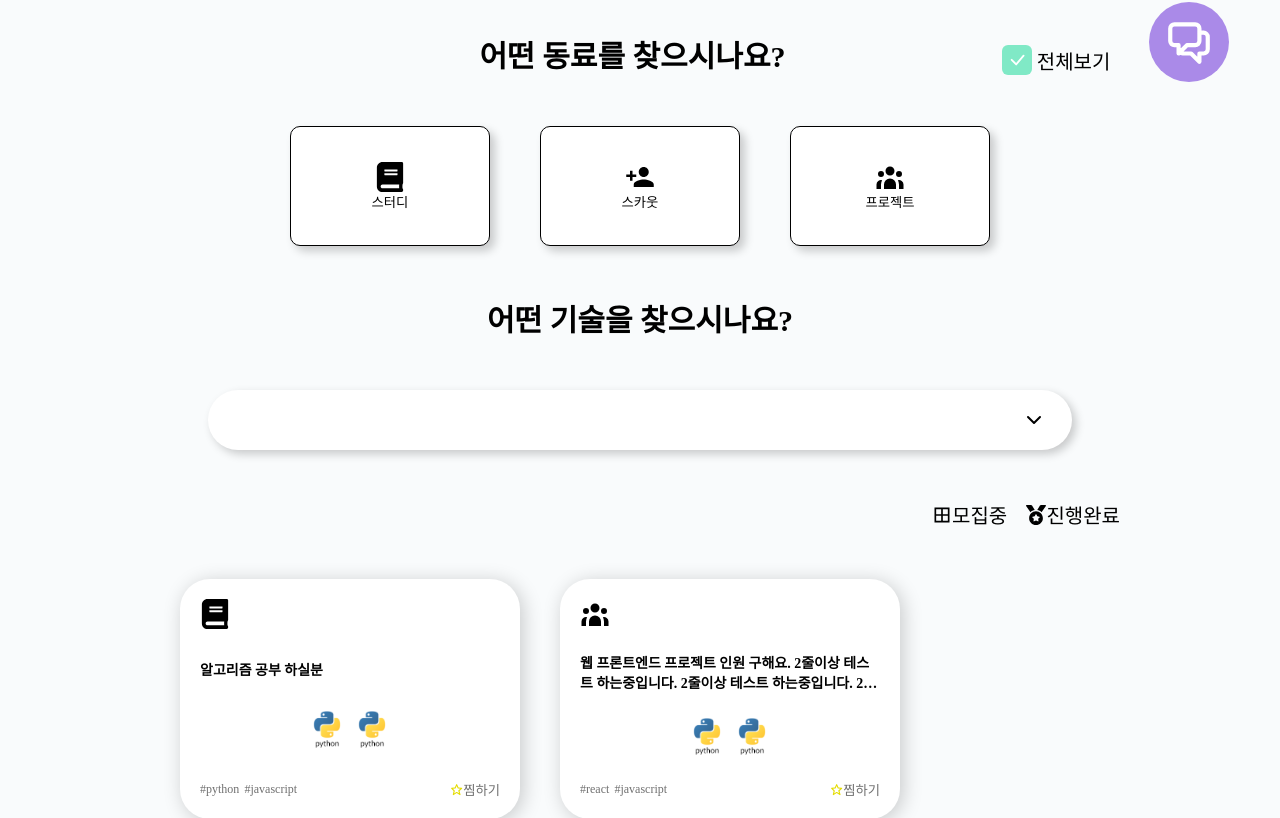
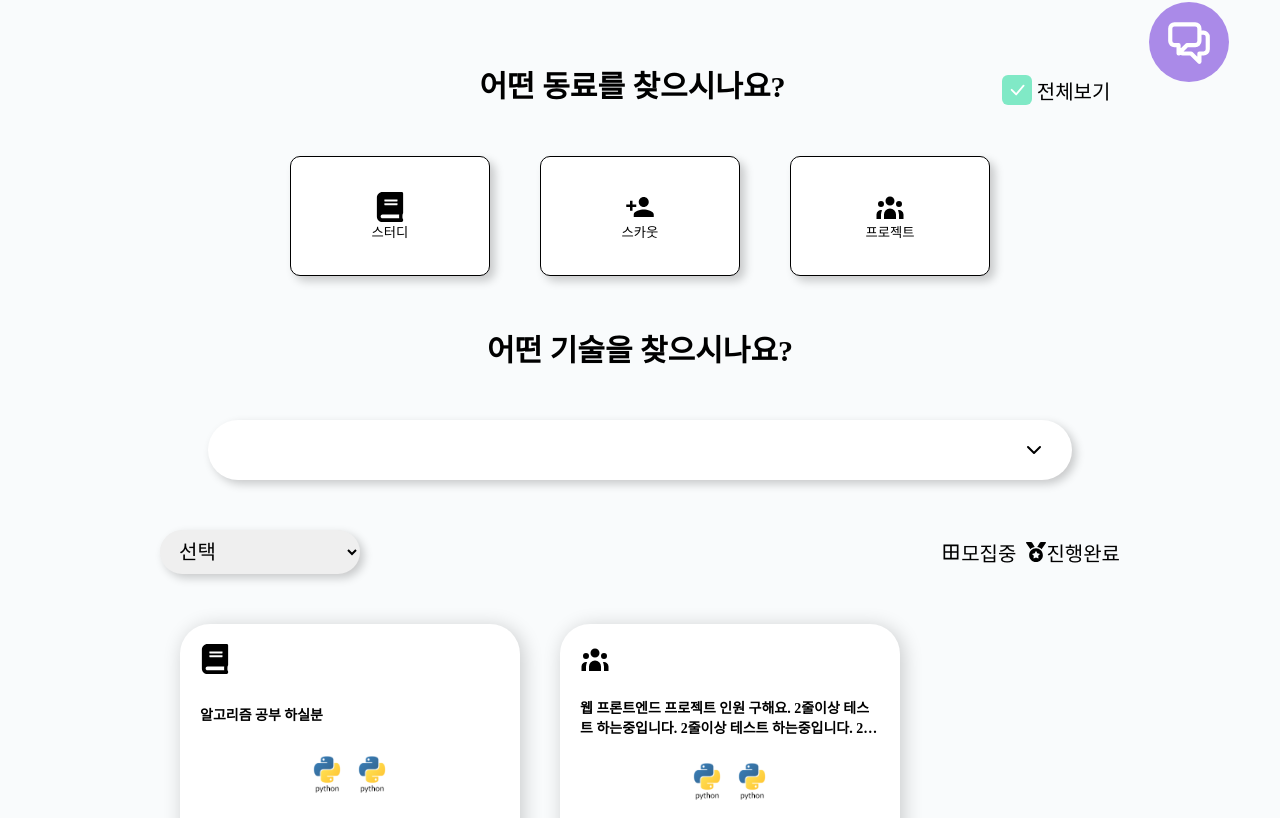
Before and after one commit to Rubminds/rubminds-frontend, a React (Create React App) app: page / in a window 1280 px wide. Shown: the part 638-1456 px from the top of the page. Built offline with nearby package versions, Linux system fonts and the light colour scheme.

Commit message:
feat: 랜딩페이지 지역 필터 추가(#31)

```diff
--- a/src/components/Landing/Banner/style.js
+++ b/src/components/Landing/Banner/style.js
@@ -3,7 +3,7 @@ import { flexCenter, flexColumn } from '../../../constants';
 import theme from '../../../common/theme';
 import { Iphone } from '../../../assets/imgs';
 
-export const LandingBanner = styled.div`
+export const LandingBanner = styled.section`
   height: 48rem;
   width: 100%;
   background: linear-gradient(
--- a/src/components/Landing/CategoryArea/style.js
+++ b/src/components/Landing/CategoryArea/style.js
@@ -1,7 +1,7 @@
 import styled from 'styled-components';
 import { flexColumn, flexCenter } from '../../../constants';
 
-export const CategoryWrapper = styled.div`
+export const CategoryWrapper = styled.section`
   ${flexCenter};
   margin-top: 5rem;
 `;
--- a/src/components/Landing/FilterArea/index.js
+++ b/src/components/Landing/FilterArea/index.js
@@ -3,7 +3,7 @@ import * as S from './style';
 import { BiBorderAll } from 'react-icons/bi';
 import { FaMedal } from 'react-icons/fa';
 
-import { LandingDropdownOptions } from '../../../constants';
+import { LandingDropdownOptions, AreaOptions } from '../../../constants';
 import { DropDown } from '../..';
 
 const FilterArea = ({
@@ -22,6 +22,15 @@ const FilterArea = ({
         setDropDownOptions={setDropDownOptions}
       />
       <S.SortWrapper>
+        <S.AreaSelect name="area" defaultValue={'선택'}>
+          <option value="선택" disabled>
+            선택
+          </option>
+          {AreaOptions.map((option, index) => {
+            return <option key={index} value={option}>{option}</option>;
+          })}
+        </S.AreaSelect>
+        <S.SortOptionWrapper>
           <S.SortOption onClick={onRecruitOptionClick}>
             <BiBorderAll fontSize="2rem" />
             모집중
@@ -30,6 +39,7 @@ const FilterArea = ({
             <FaMedal fontSize="2rem" />
             진행완료
           </S.SortOption>
+        </S.SortOptionWrapper>
       </S.SortWrapper>
     </S.FilterWrapper>
   );
--- a/src/components/Landing/FilterArea/style.js
+++ b/src/components/Landing/FilterArea/style.js
@@ -1,25 +1,26 @@
 import styled from 'styled-components';
-import { flexColumn, flexCenter } from '../../../constants';
+import { flexColumn, flexCenter, flexBetween } from '../../../constants';
 
-export const FilterWrapper = styled.div`
+export const FilterWrapper = styled.section`
   ${flexColumn};
   align-items: center;
 `;
 
-export const SortWrapper = styled.ul`
+export const SortWrapper = styled.div`
   width: 100%;
-  display: flex;
-  justify-content: flex-end;
-  align-items: center;
+  ${flexBetween}
   margin-top: 5rem;
 `;
+
+export const SortOptionWrapper = styled.ul``;
 
 export const SortOption = styled.li`
   font-size: 2rem;
   display: flex;
+  white-space: nowrap;
   align-items: center;
   & + & {
-    margin-left: 2%;
+    margin-left: 1rem;
   }
 `;
 
@@ -31,3 +32,12 @@ export const DetailTitle = styled.label`
   ${flexCenter};
   margin-top: 5rem;
 `;
+
+export const AreaSelect = styled.select`
+  width: 20rem;
+  border: none;
+  font-size: 2rem;
+  border-radius: 30px;
+  padding: 1rem 1.5rem;
+  box-shadow: 4px 4px 10px rgba(0, 0, 0, 0.2);
+`;
```
Lines whose indentation alone changed are shown as unchanged.
